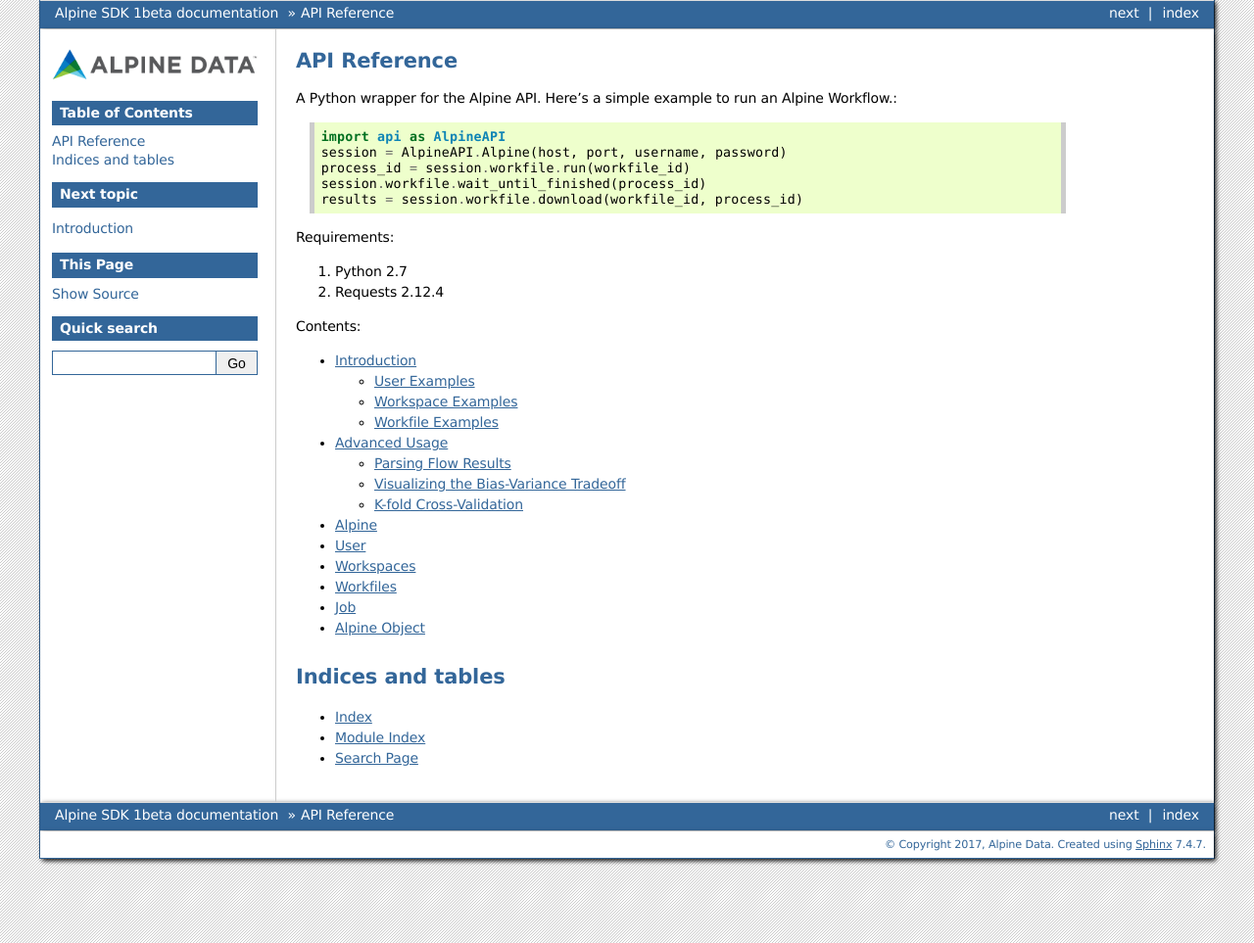
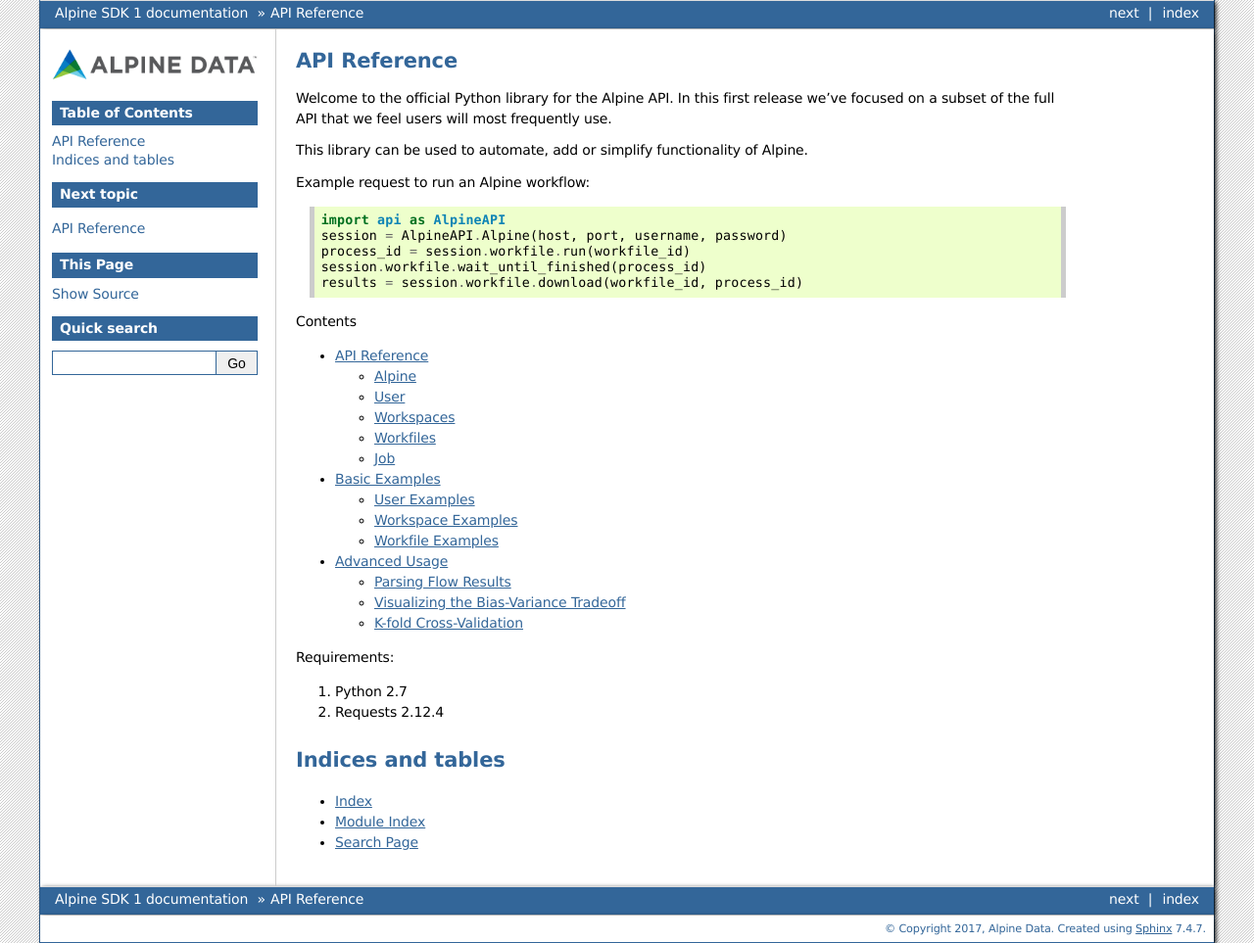
Before and after one commit to AlpineNow/python-alpine-api, a Sphinx documentation site: the page built from doc/index.rst, in a window 1280 px wide. Shown: the whole page at 98% size. Built offline with Sphinx 7.4.7, drawn with Linux system fonts in a browser that asks for light colours.

Commit message:
New doc structure

```diff
--- /dev/null
+++ b/doc/APIReference.rst
@@ -0,0 +1,11 @@
+API Reference
+*************
+
+.. toctree::
+   :maxdepth: 1
+
+   Alpine
+   Users
+   Workspaces
+   Workfiles
+   Job
--- a/doc/Introduction.rst
+++ b/doc/Introduction.rst
@@ -1,5 +1,5 @@
-Introduction
-************
+Basic Examples
+**************
 
 .. toctree::
    :maxdepth: 3
--- a/doc/conf.py
+++ b/doc/conf.py
@@ -65,7 +65,7 @@
 # The short X.Y version.
 version = u'1'
 # The full version, including alpha/beta/rc tags.
-release = u'1beta'
+release = u'1'
 
 # The language for content autogenerated by Sphinx. Refer to documentation
 # for a list of supported languages.
--- a/doc/index.rst
+++ b/doc/index.rst
@@ -6,7 +6,12 @@
 API Reference
 =============
 
-A Python wrapper for the Alpine API. Here's a simple example to run an Alpine Workflow.::
+Welcome to the official Python library for the Alpine API. In this first release we've focused on a subset of the full
+API that we feel users will most frequently use.
+
+This library can be used to automate, add or simplify functionality of Alpine.
+
+Example request to run an Alpine workflow::
 
     import api as AlpineAPI
     session = AlpineAPI.Alpine(host, port, username, password)
```
Also changed, not shown: other parts of doc/index.rst (+10 -14 lines), doc/Alpineobject.rst (deleted, +0 -8 lines).
